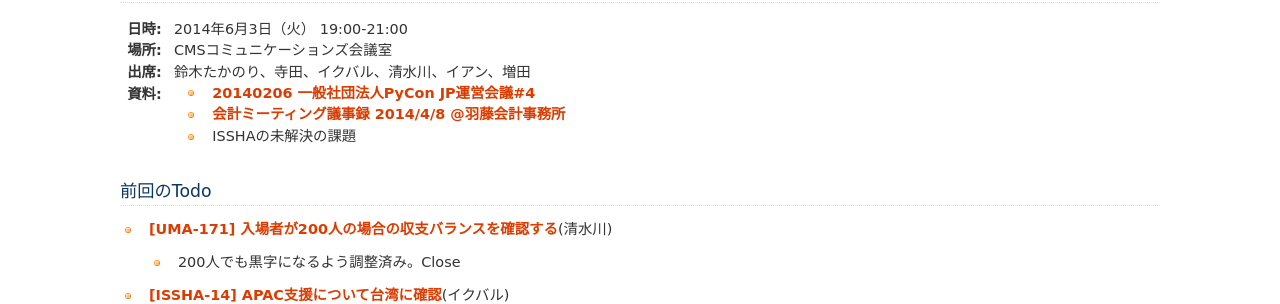
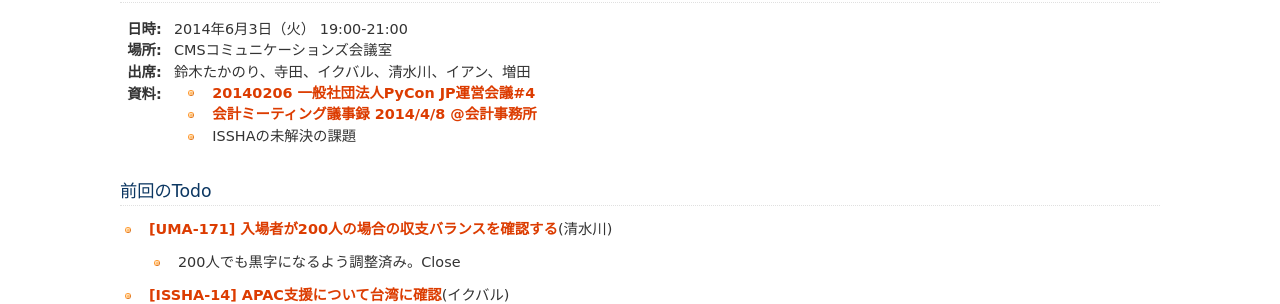
Before and after one commit to pyconjp/www.pycon.jp, a Sphinx documentation site: the page built from source/committee/meeting/minutes05.rst, in a window 1280 px wide and 900 px high. Shown: the part 200-504 px from the top of the window. Built offline with Sphinx 7.4.7, drawn with Linux system fonts in a browser that asks for light colours.

Commit message:
fix nits

```diff
--- a/source/committee/meeting/minutes05.rst
+++ b/source/committee/meeting/minutes05.rst
@@ -8,7 +8,7 @@
 :資料:
 
    -  `20140206 一般社団法人PyCon JP運営会議#4 <http://drive.google.com/open?id=1l36ODQERo1qoriND4eE1ojkMATvLoOfHmaeaj1bfUT0>`__
-   -  `会計ミーティング議事録 2014/4/8 @羽藤会計事務所 <http://drive.google.com/open?id=1BYma_8cjMQuiTj-YTVZ4ipV2gWeKusw28Svq1C5_Llk>`__
+   -  `会計ミーティング議事録 2014/4/8 @会計事務所 <http://drive.google.com/open?id=1BYma_8cjMQuiTj-YTVZ4ipV2gWeKusw28Svq1C5_Llk>`__
    -  ISSHAの未解決の課題
 
 前回のTodo
```
